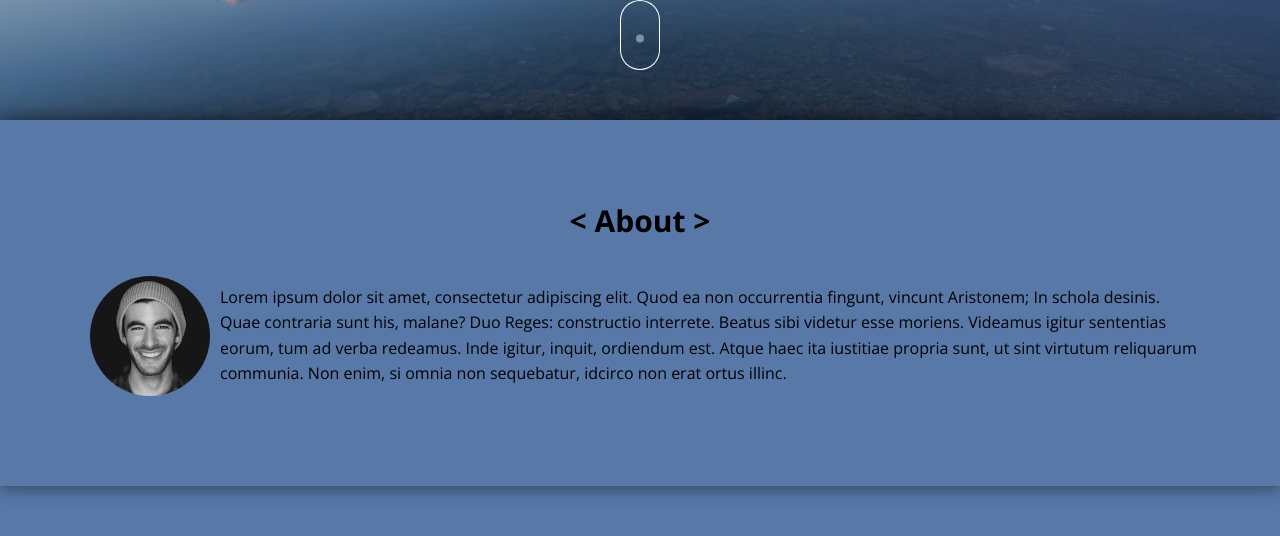
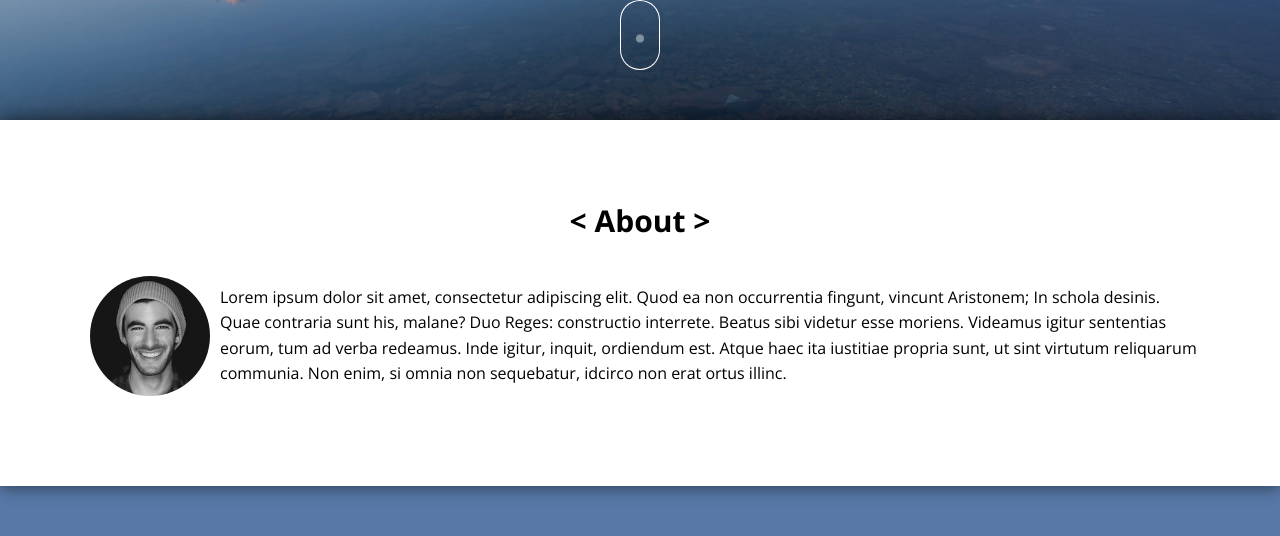
Before and after one commit to dstock48/portfolio, a React (Create React App) app: page / in a window 1280 px wide. Shown: the part 680-1216 px from the top of the page. Built offline with nearby package versions, Linux system fonts and the light colour scheme; a web font is replaced by a local one.

Commit message:
adjust background colors

```diff
--- a/src/components/About/About.css
+++ b/src/components/About/About.css
@@ -4,6 +4,7 @@
   padding: 80px;
   box-shadow: 0 -5px 15px rgba(0,0,0,.3), 0 5px 15px rgba(0,0,0,.3);
   text-align: center;
+  background-color: #fff;
 }
 
 .avatar {
--- a/src/components/Projects/Projects.css
+++ b/src/components/Projects/Projects.css
@@ -1,6 +1,6 @@
 .projects {
   padding: 80px;
-  background-color: rgba(88, 121, 168, 0.8);
+  background-color: rgba(88, 121, 168, 1);
   /*background-image: url('../../assets/code.jpg');*/
   /*background-attachment: fixed;*/
   /*background-size: cover;*/
```
